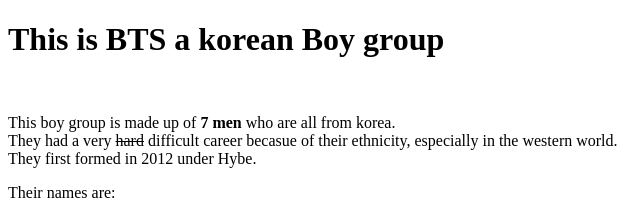
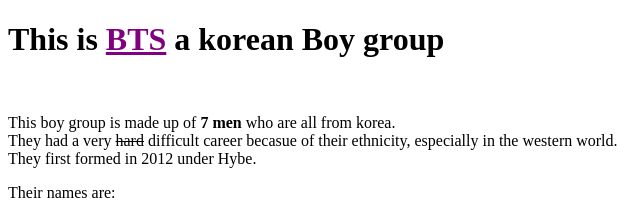
Before and after one commit to nnemaduako15/Basic-Code-2, a plain HTML site: page index.html in a window 1280 px wide. Shown: the top 215 px of the page, 0-640 px from the left. Drawn offline with Linux system fonts and the light colour scheme.

Commit message:
first commit

```diff
--- a/index.html
+++ b/index.html
@@ -5,6 +5,12 @@
     <meta name="viewport" content="width=device-width, initial-scale=1.0">
     <title>BTS</title>
 </head>
+<style>
+strong {
+    color: purple;
+    text-decoration: underline;
+}
+</style>
 
 <body>
     <h1>This is <strong>BTS</strong> a korean Boy group</h1>
```
